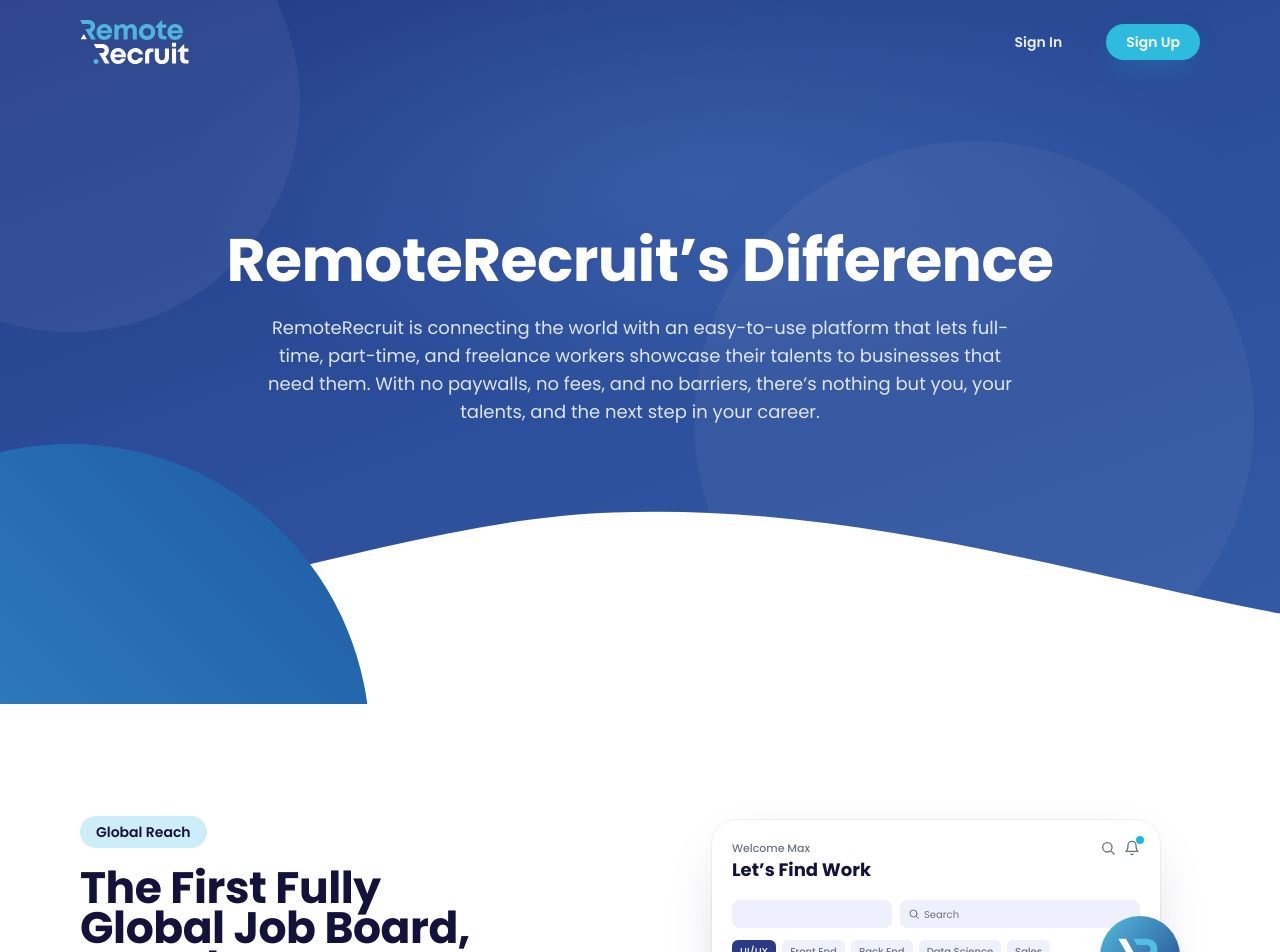
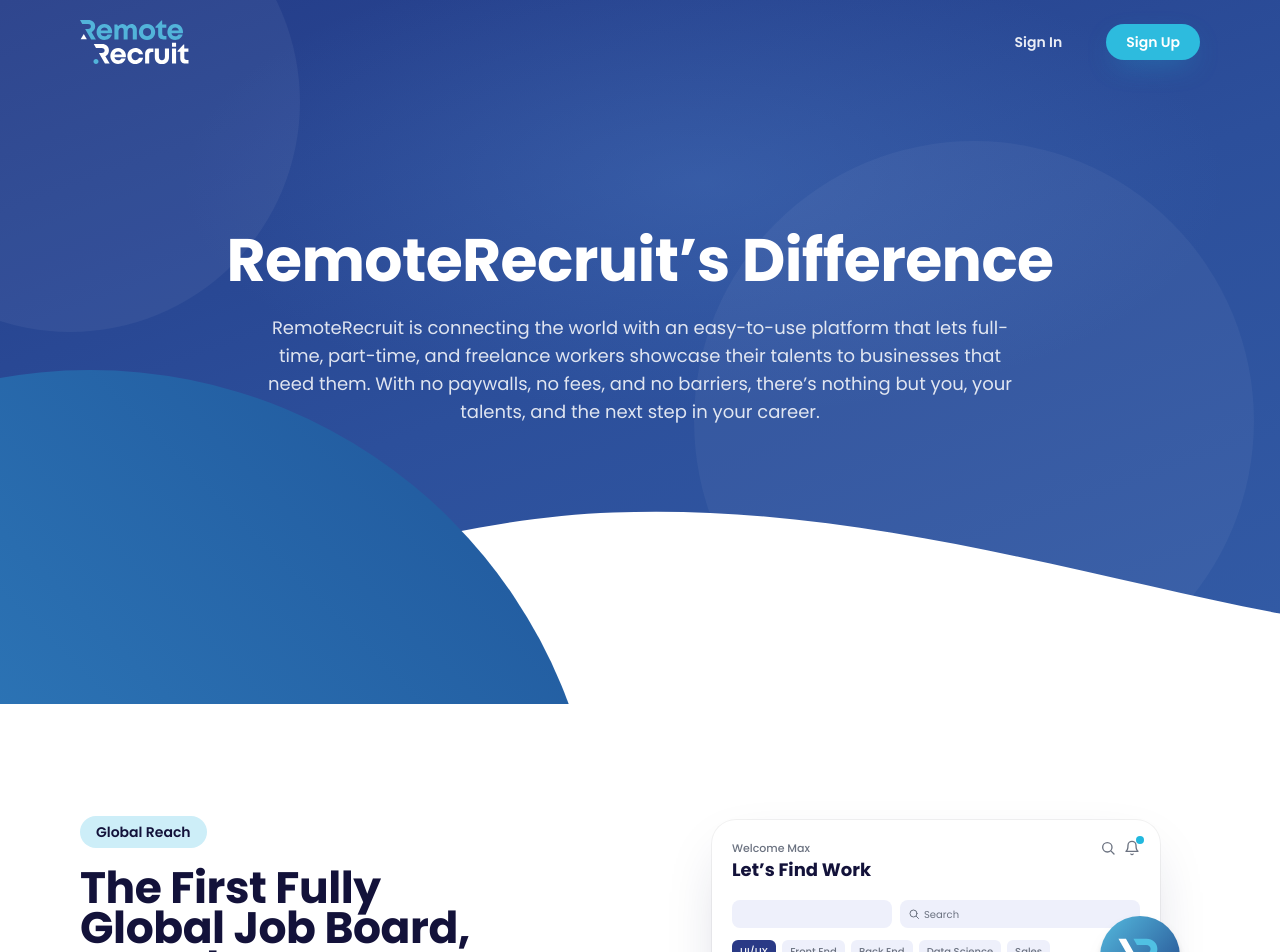
Before and after one commit to Shahin-Sheikh/RemoteRecruit-Home-Page-FrontEnd, a React (Vite) app: page / in a window 1280 px wide. Shown: the top 952 px of the page. Built offline with nearby package versions, Linux system fonts and the light colour scheme.

Commit message:
Enlarge bottom-left circle so its arc forms the left half of the curve
- Circle arc now reaches ~x=569 (40%) at the bottom and starts ~54% down the
  left edge, matching the Figma overlap; bright teal lower-left gradient

```diff
--- a/src/components/sections/Hero.jsx
+++ b/src/components/sections/Hero.jsx
@@ -52,10 +52,11 @@
         />
       </svg>
 
-      {/* Brighter blue circle layered over the wave at the bottom-left.
-          Large on desktop (matches Figma), modest on mobile. */}
+      {/* Brighter blue circle layered over the wave at the bottom-left. Its arc
+          forms the whole left half of the bottom curve (matches Figma). Large
+          on desktop, modest on mobile. */}
       <span
-        className="pointer-events-none absolute -bottom-24 -left-24 h-[320px] w-[320px] rounded-full bg-gradient-to-tr from-[#3a93d0] to-[#1e5aa3] lg:-bottom-[340px] lg:-left-[230px] lg:h-[600px] lg:w-[600px]"
+        className="pointer-events-none absolute -bottom-40 -left-40 h-[440px] w-[440px] rounded-full bg-gradient-to-bl from-[#1f5499] to-[#3a97d4] lg:-bottom-[686px] lg:-left-[420px] lg:h-[1020px] lg:w-[1020px]"
         aria-hidden="true"
       />
     </section>
```
